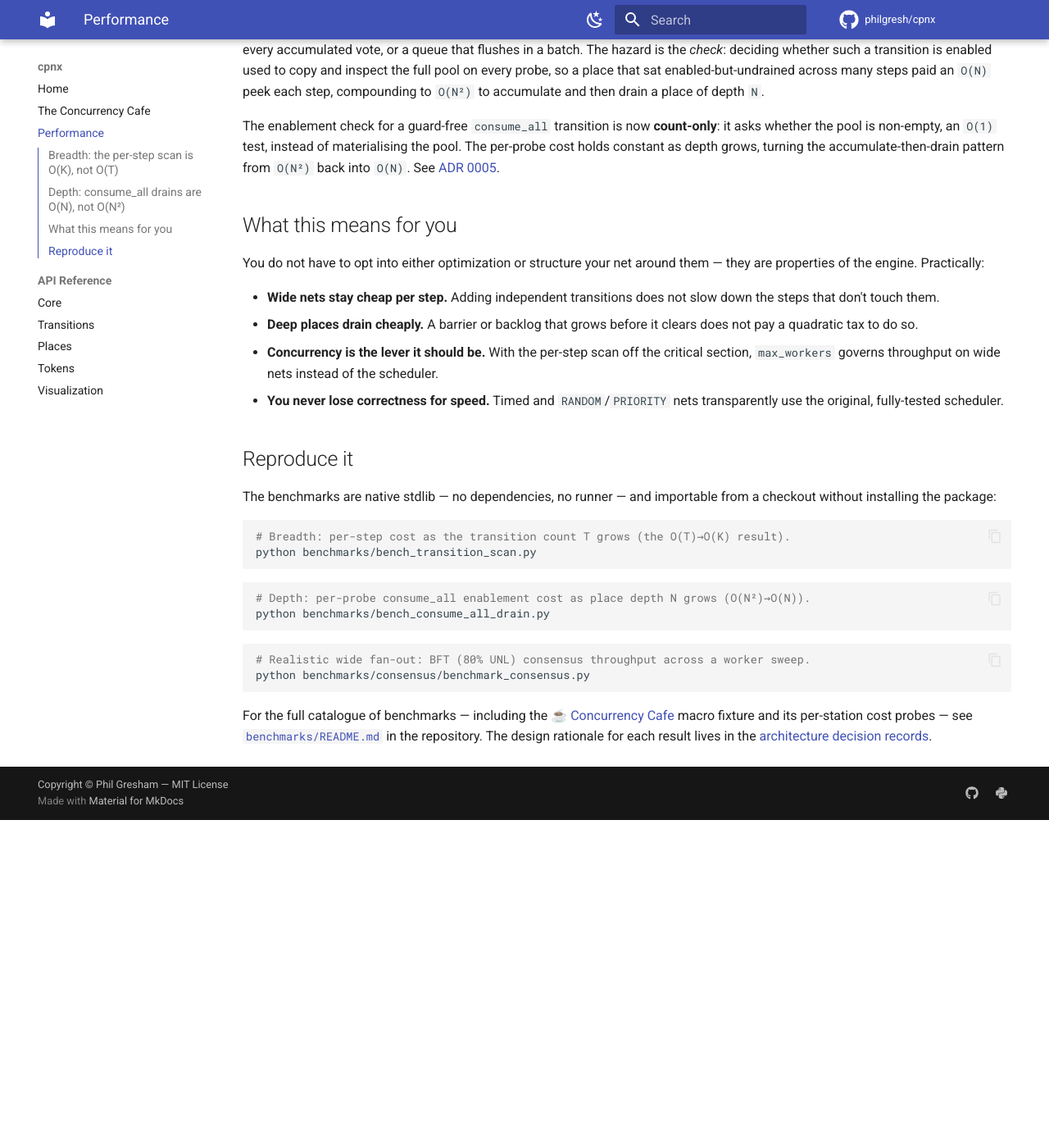
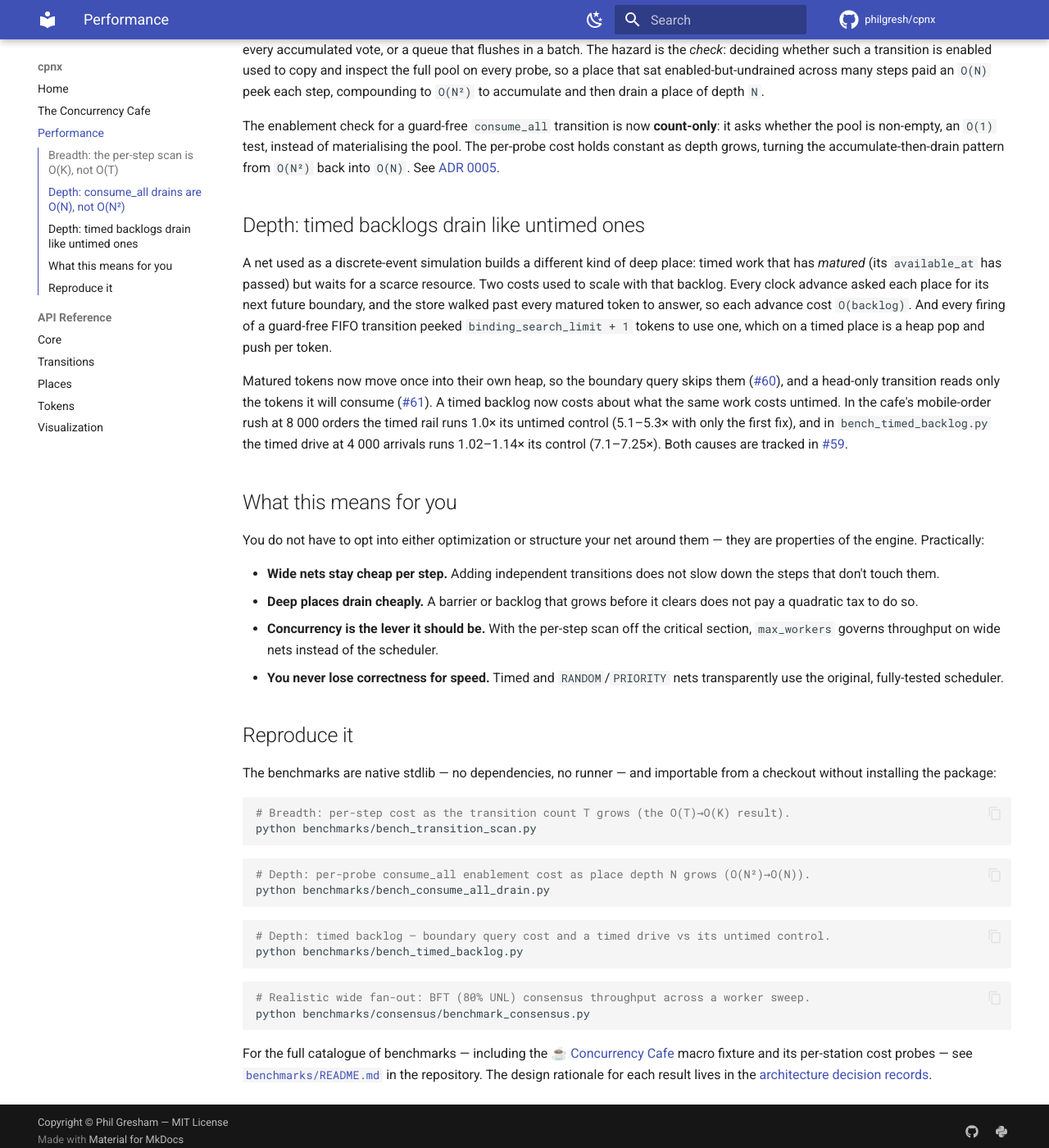
Before and after one commit to philgresh/cpnx, an MkDocs documentation site: the page built from docs/performance.md, in a window 1280 px wide and 1400 px high, scrolled down 1561 px. Shown: the whole window at 82% size. Built offline with MkDocs 1.6.1 and Material for MkDocs 9.7.7, drawn with Linux system fonts in a browser that asks for light colours; comment, search, counter and statistics services are not loaded; the version menu is left out; before the commit the page ends 2561 px from its top, so only the background shows below that.

Commit message:
fix: bound the FIFO pool peek by cap for head-only transitions (#61)
fix: bound the FIFO pool peek by cap for head-only transitions (#61)

A guard-free FIFO transition peeked binding_search_limit + 1 tokens on every
check, which on a timed place meant a heap pop and push per token. It now reads
only the arc's count; searching transitions, FIRST's choice and the seeded RNG
stream are unchanged. With #60, a timed backlog costs about what the same work
costs untimed. This also updates the docs that described cause B of #59 as
unfixed.

Co-Authored-By: Claude Opus 5.5 <noreply@anthropic.com>

````diff
--- a/docs/performance.md
+++ b/docs/performance.md
@@ -85,6 +85,25 @@ per-probe cost holds constant as depth grows, turning the accumulate-then-drain
 `O(N²)` back into `O(N)`. See
 [ADR 0005](https://github.com/philgresh/cpnx/blob/main/docs/adr/0005-consume-all-count-only-fast-path.md).
 
+## Depth: timed backlogs drain like untimed ones
+
+A net used as a discrete-event simulation builds a different kind of deep place: timed work
+that has *matured* (its `available_at` has passed) but waits for a scarce resource. Two costs
+used to scale with that backlog. Every clock advance asked each place for its next future
+boundary, and the store walked past every matured token to answer, so each advance cost
+`O(backlog)`. And every firing of a guard-free FIFO transition peeked
+`binding_search_limit + 1` tokens to use one, which on a timed place is a heap pop and push
+per token.
+
+Matured tokens now move once into their own heap, so the boundary query skips them
+([#60](https://github.com/philgresh/cpnx/pull/60)), and a head-only transition reads only the
+tokens it will consume ([#61](https://github.com/philgresh/cpnx/pull/61)). A timed backlog
+now costs about what the same work costs untimed. In the cafe's mobile-order rush at 8 000
+orders the timed rail runs 1.0× its untimed control (5.1–5.3× with only the first fix), and
+in `bench_timed_backlog.py` the timed drive at 4 000 arrivals runs 1.02–1.14× its control
+(7.1–7.25×). Both causes are tracked in
+[#59](https://github.com/philgresh/cpnx/issues/59).
+
 ## What this means for you
 
 You do not have to opt into either optimization or structure your net around them — they are
@@ -115,6 +134,11 @@ python benchmarks/bench_consume_all_drain.py
 ```
 
 ```bash
+# Depth: timed backlog — boundary query cost and a timed drive vs its untimed control.
+python benchmarks/bench_timed_backlog.py
+```
+
+```bash
 # Realistic wide fan-out: BFT (80% UNL) consensus throughput across a worker sweep.
 python benchmarks/consensus/benchmark_consensus.py
 ```
````
Also changed, not shown: CHANGELOG.md (+20 -7 lines), 4 other files.
